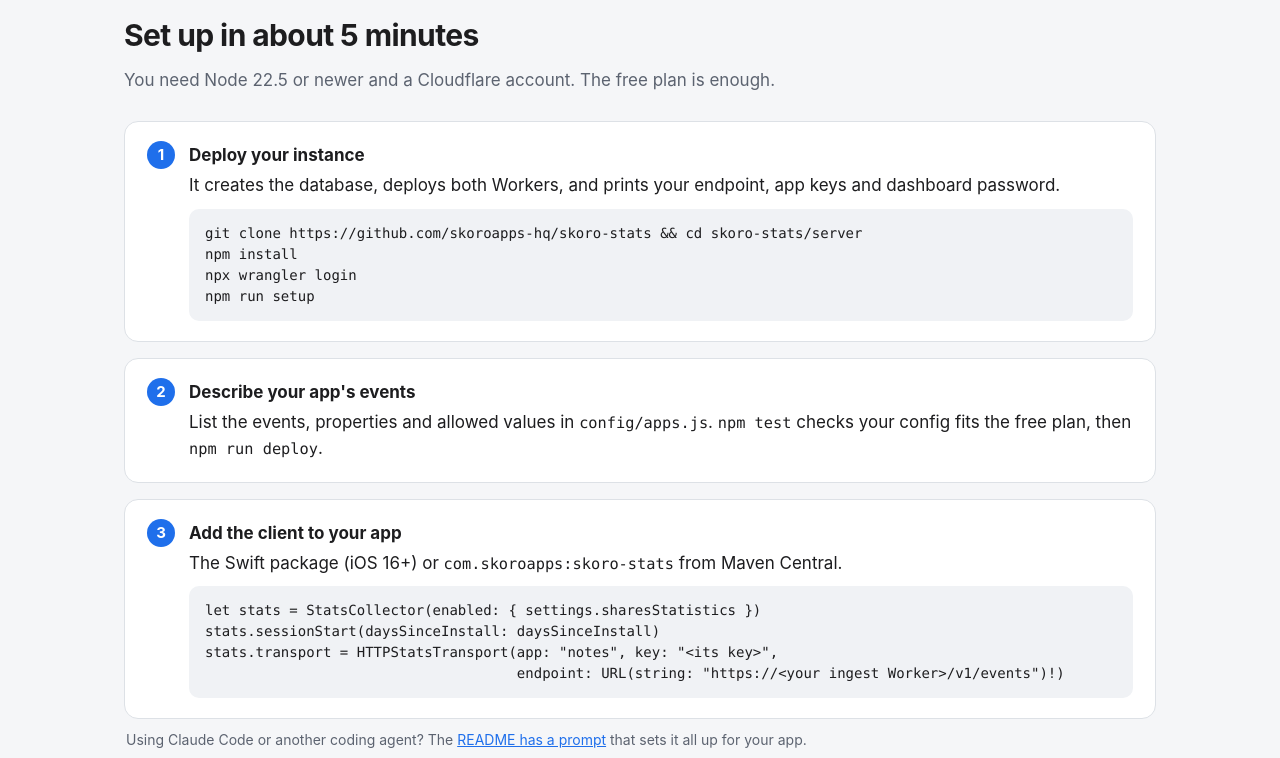
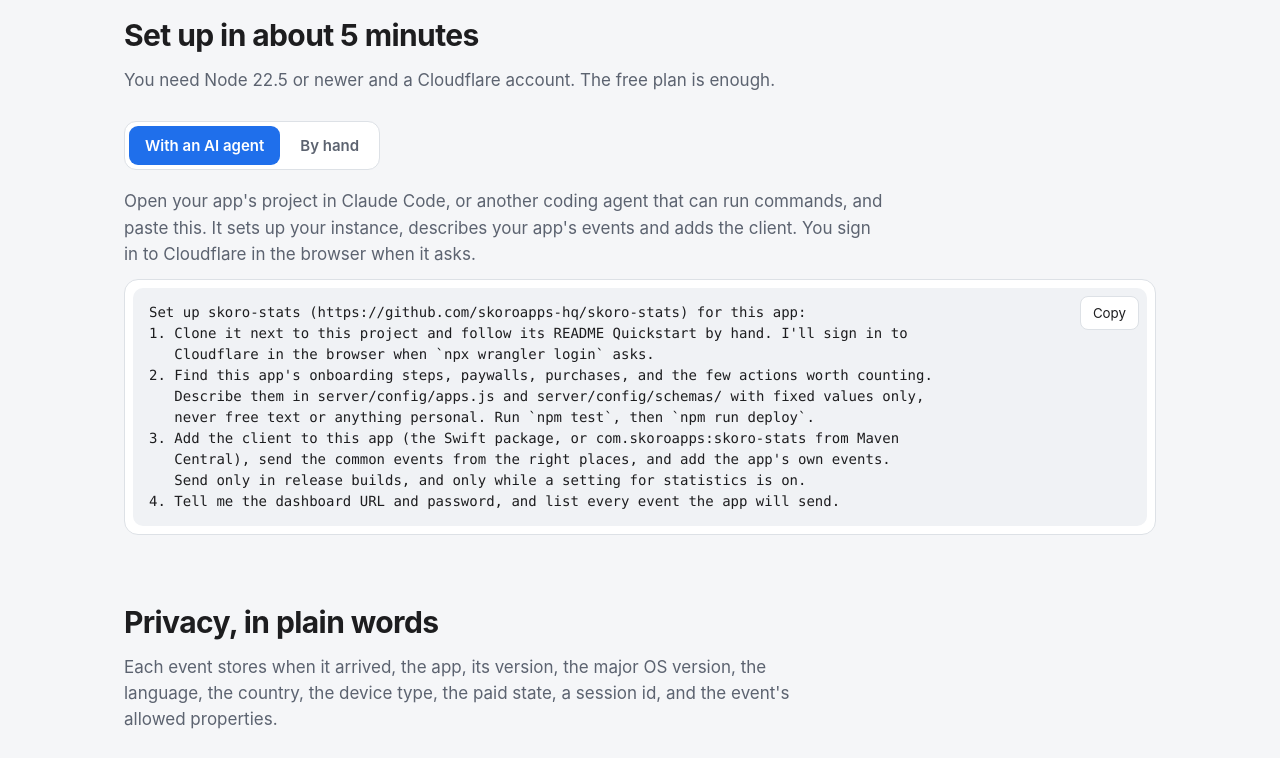
Before and after one commit to skoroapps-hq/skoro-stats, a plain HTML site: page website/public/index.html in a window 1280 px wide. Shown: the part 2060-2818 px from the top of the page. Drawn offline with Linux system fonts and the light colour scheme.

Commit message:
skorostats.com: setup with an AI agent or by hand
Co-Authored-By: Claude Opus 5.5 <noreply@anthropic.com>

```diff
--- a/website/public/index.html
+++ b/website/public/index.html
@@ -52,6 +52,18 @@ ol.steps li::before { content: counter(step); position: absolute; left: 22px; to
 ol.steps strong { display: block; margin-bottom: 4px; }
 pre { background: var(--code); border-radius: 10px; padding: 14px 16px; overflow-x: auto; font: 14px/1.5 ui-monospace, SFMono-Regular, Menlo, monospace; margin: 10px 0 0; }
 code { font: 0.9em ui-monospace, SFMono-Regular, Menlo, monospace; }
+.tabs { display: inline-flex; gap: 4px; padding: 4px; background: var(--card); border: 1px solid var(--line); border-radius: 12px; margin: 0 0 18px; }
+.tabs input { position: absolute; opacity: 0; pointer-events: none; }
+.tabs label { padding: 8px 16px; border-radius: 9px; font-weight: 600; font-size: 15px; color: var(--muted); cursor: pointer; }
+.tabs input:checked + label { background: var(--accent); color: var(--accent-fg); }
+.tabs input:focus-visible + label { outline: 2px solid var(--accent); outline-offset: 2px; }
+#pane-hand { display: none; }
+#how:has(#setup-hand:checked) #pane-hand { display: block; }
+#how:has(#setup-hand:checked) #pane-agent { display: none; }
+.pane-intro { margin: 0 0 12px; color: var(--muted); max-width: 760px; }
+.prompt { position: relative; background: var(--card); border: 1px solid var(--line); border-radius: 14px; padding: 8px; }
+.prompt pre { margin: 0; white-space: pre-wrap; padding-right: 92px; }
+.copy { position: absolute; top: 16px; right: 16px; font: 600 14px/1 inherit; font-family: inherit; padding: 8px 12px; border-radius: 8px; border: 1px solid var(--line); background: var(--card); color: var(--fg); cursor: pointer; }
 .table { overflow-x: auto; background: var(--card); border: 1px solid var(--line); border-radius: 14px; }
 table { border-collapse: collapse; width: 100%; font-size: 15px; min-width: 720px; }
 th, td { text-align: left; padding: 12px 16px; border-bottom: 1px solid var(--line); vertical-align: top; }
@@ -99,6 +111,25 @@ footer a { color: var(--muted); }
   <section id="how">
     <h2>Set up in about 5 minutes</h2>
     <p class="sub">You need Node 22.5 or newer and a Cloudflare account. The free plan is enough.</p>
+    <div class="tabs">
+      <input type="radio" name="setup" id="setup-agent" checked><label for="setup-agent">With an AI agent</label>
+      <input type="radio" name="setup" id="setup-hand"><label for="setup-hand">By hand</label>
+    </div>
+    <div class="pane" id="pane-agent">
+      <p class="pane-intro">Open your app's project in Claude Code, or another coding agent that can run commands, and paste this. It sets up your instance, describes your app's events and adds the client. You sign in to Cloudflare in the browser when it asks.</p>
+      <div class="prompt"><button type="button" class="copy" data-copy="agent-prompt">Copy</button>
+<pre id="agent-prompt">Set up skoro-stats (https://github.com/skoroapps-hq/skoro-stats) for this app:
+1. Clone it next to this project and follow its README Quickstart by hand. I'll sign in to
+   Cloudflare in the browser when `npx wrangler login` asks.
+2. Find this app's onboarding steps, paywalls, purchases, and the few actions worth counting.
+   Describe them in server/config/apps.js and server/config/schemas/ with fixed values only,
+   never free text or anything personal. Run `npm test`, then `npm run deploy`.
+3. Add the client to this app (the Swift package, or com.skoroapps:skoro-stats from Maven
+   Central), send the common events from the right places, and add the app's own events.
+   Send only in release builds, and only while a setting for statistics is on.
+4. Tell me the dashboard URL and password, and list every event the app will send.</pre></div>
+    </div>
+    <div class="pane" id="pane-hand">
     <ol class="steps">
       <li><strong>Deploy your instance</strong>It creates the database, deploys both Workers, and prints your endpoint, app keys and dashboard password.
 <pre>git clone https://github.com/skoroapps-hq/skoro-stats && cd skoro-stats/server
@@ -112,7 +143,7 @@ stats.sessionStart(daysSinceInstall: daysSinceInstall)
 stats.transport = HTTPStatsTransport(app: "notes", key: "&lt;its key&gt;",
                                      endpoint: URL(string: "https://&lt;your ingest Worker&gt;/v1/events")!)</pre></li>
     </ol>
-    <p class="note">Using Claude Code or another coding agent? The <a href="https://github.com/skoroapps-hq/skoro-stats#quickstart-with-an-ai-agent">README has a prompt</a> that sets it all up for your app.</p>
+    </div>
   </section>
 
   <section>
@@ -150,5 +181,14 @@ stats.transport = HTTPStatsTransport(app: "notes", key: "&lt;its key&gt;",
     <span><a href="https://github.com/skoroapps-hq/skoro-stats">GitHub</a> · <a href="https://demo.skorostats.com">Live demo</a> · This site uses no analytics and no cookies.</span>
   </footer>
 </div>
+<script>
+for (const button of document.querySelectorAll("[data-copy]")) {
+  button.addEventListener("click", async () => {
+    await navigator.clipboard.writeText(document.getElementById(button.dataset.copy).textContent);
+    button.textContent = "Copied";
+    setTimeout(() => { button.textContent = "Copy"; }, 2000);
+  });
+}
+</script>
 </body>
 </html>
```
